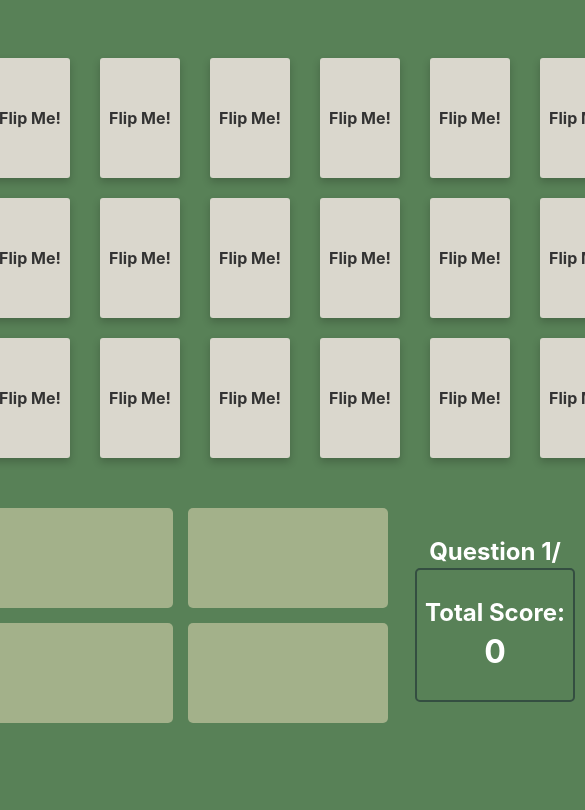
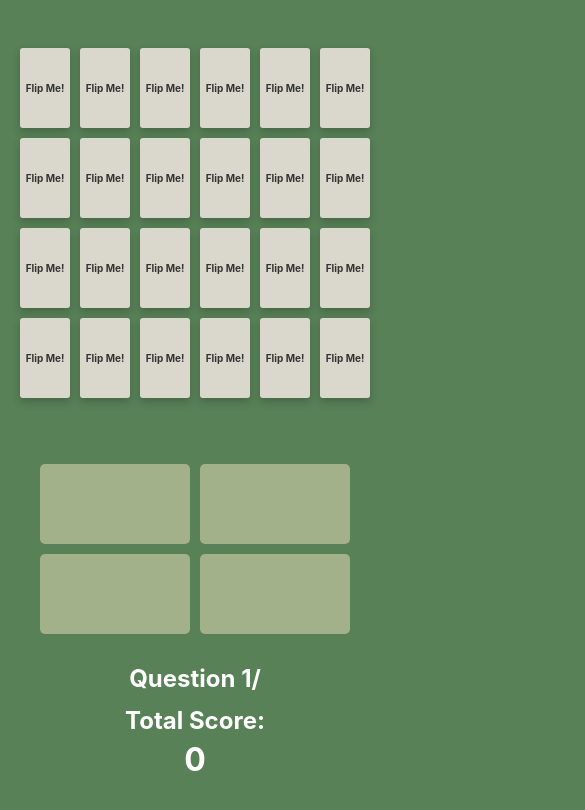
Before and after one commit to broliver18/stick-it-frontend, a React (Create React App) app: page /player/game in a window 390 px wide. Shown: the top 810 px of the page, 585 px wide, since content can reach past the window. Built offline with nearby package versions, Linux system fonts and the light colour scheme; no server answers.

Commit message:
Make PlayerGame mobile responsive

```diff
--- a/src/Components/Card/Card.css
+++ b/src/Components/Card/Card.css
@@ -49,3 +49,14 @@
 .flip-card-back h4 {
     color: #fff;
 }
+
+@media only screen and (max-width: 450px) {
+    .flip-card {
+        height: 80px;
+        width: 50px;
+    }
+
+    .flip-card-front h4, .flip-card-back h4 {
+        font-size: 10px;
+    }
+}
--- a/src/Components/PlayerGame/PlayerGame.css
+++ b/src/Components/PlayerGame/PlayerGame.css
@@ -125,3 +125,51 @@
 #score h1 {
     margin-top: 0;
 }
+
+@media only screen and (max-width: 450px) {
+    .grid-container {
+        margin-top: 5px;
+        grid-template-columns: repeat(6, 1fr);
+        gap: 10px;
+    }
+
+    #short-answer input {
+        width: 250px;
+    }
+
+    #short-answer h2, #multiple-choice h2 {
+        font-size: 20px;
+    }
+
+    .question-message-container {
+        width: 350px;
+        height: 250px;
+        margin: 10px 0 20px 0;
+    }
+
+    #multiple-choice {
+        justify-content: center;
+    }
+
+    #multiple-choice-answers {
+        gap: 10px;
+    }
+
+    #multiple-choice-answers div {
+        width: 150px;
+        height: 80px;
+    }
+
+    #score {
+        position: static;
+        height: 100px;
+        margin-top: 0;
+        border: none;
+    }
+
+    #question-number {
+        position: relative;
+        bottom: 25px;
+        left: 0;
+    }
+}
```
